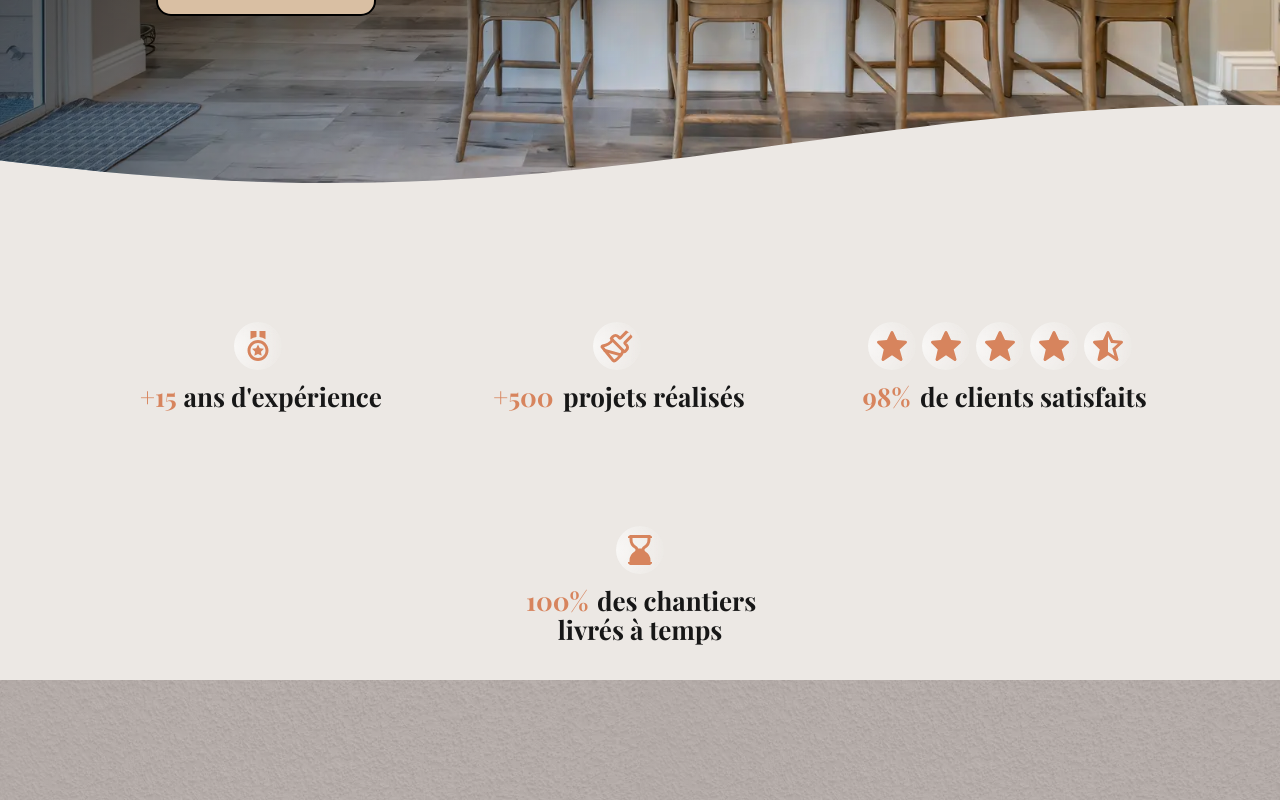
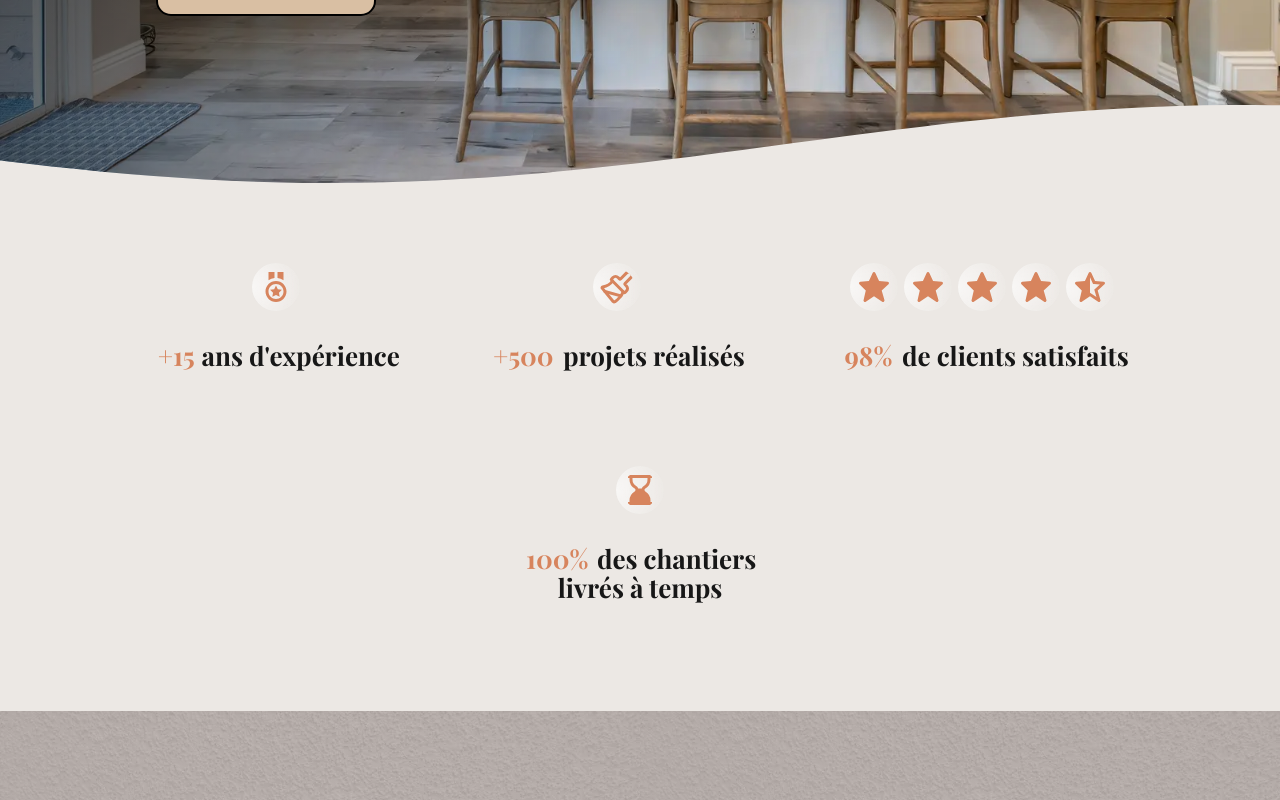
Before and after one commit to aurelienog/renov, a Next.js app: page / in a window 1280 px wide. Shown: the part 580-1380 px from the top of the page. Built offline with nearby package versions, Linux system fonts and the light colour scheme; a web font is replaced by a local one.

Commit message:
fix hero section height

```diff
--- a/src/sections-home/hero-section/styles.module.css
+++ b/src/sections-home/hero-section/styles.module.css
@@ -12,7 +12,7 @@
 
 .hero {
   position: relative;
-  height: vh;
+  height: 90vh;
 
   & h2 {
     margin-bottom: 3rem;
--- a/src/sections-home/trust-section/styles.module.css
+++ b/src/sections-home/trust-section/styles.module.css
@@ -1,12 +1,12 @@
 .section {
   display: flex;
+  align-items: center;
   justify-content: center;
   flex-wrap: wrap;
-  gap: 2em;
-  margin-top: 2em;
-  padding-top: clamp(9em, 10vh, 14em);
-  padding-left: 4em;
-  padding-right: 4em;
+  gap: 1em;
+  padding-bottom: 4em;
+  padding-left: 1em;
+  padding-right: 1em;
 
 }
 
@@ -28,20 +28,14 @@
 .article {
   display: flex;
   flex-direction: column;
-  gap: 16;
+  gap: 1em;
   justify-content: center;
   align-items: center;
   text-align: center;
   margin: 2em;
-  max-width: 19rem;
+  max-width: 28ch;
 
   &:last-of-type {
     margin-top: 1.46lh;
   }
 }
-
-@media (min-width: 1600px) {
-  .section {
-      margin-top: 1em;
-  }
-}
```
